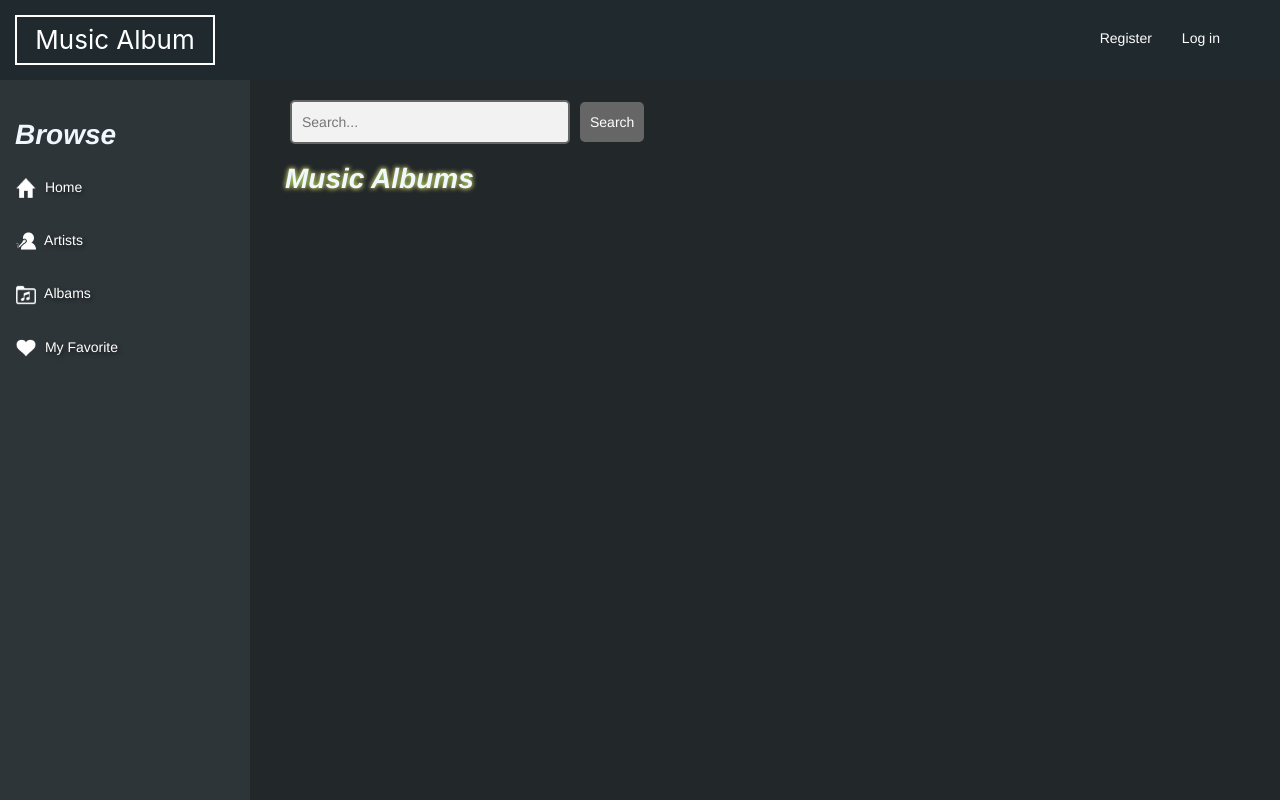
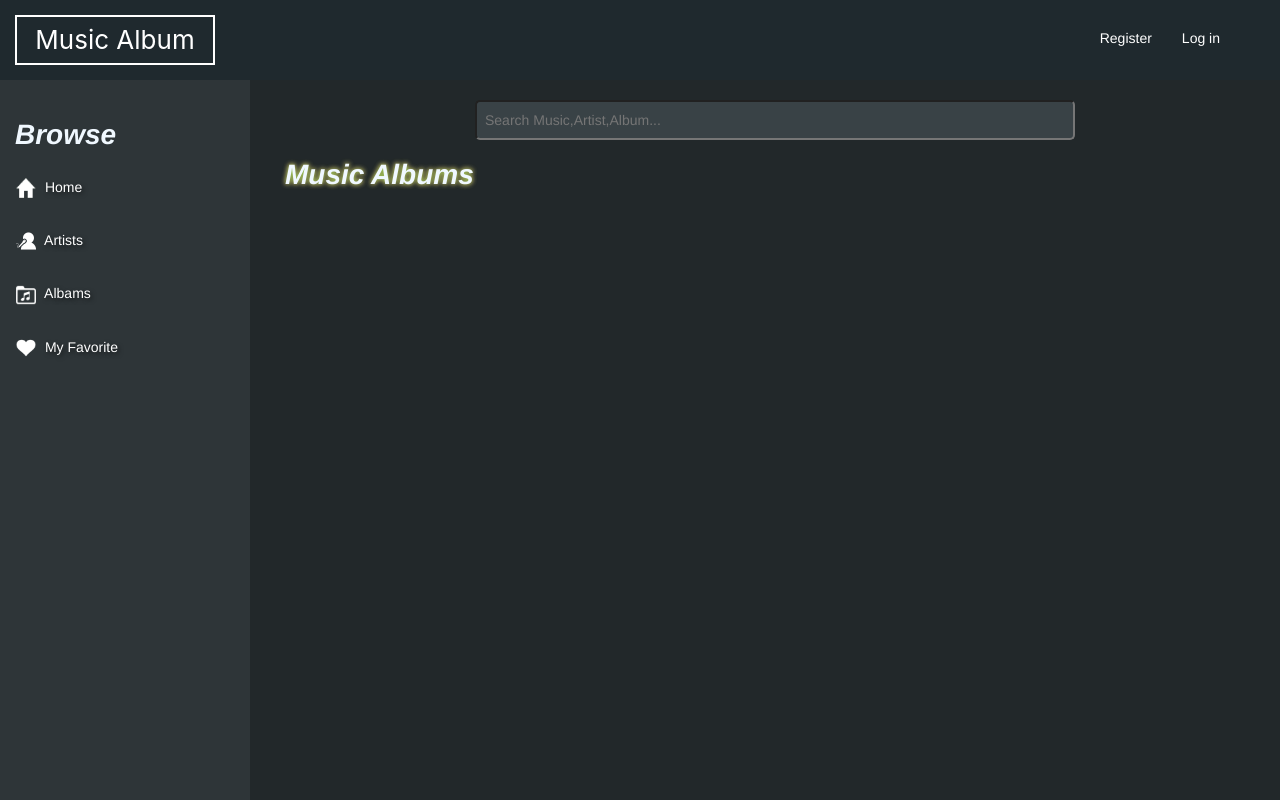
Before and after one commit to BlackPalaces/MusicAlbumWeb, an ASP.NET MVC app: template MusicAlbumWeb/Views/Home/Albams.cshtml in a window 1280 px wide. Run offline with ASP.NET Core 8 and stand-ins for ASP.NET MVC 5, Linux system fonts and the light colour scheme; the template is opened without the code that fills it, so the values that code supplies are empty; the project's own start-up code is not run, and a stand-in starts its controllers and pages; some libraries are stand-ins or nearby versions.

Commit message:
แก้ Searchbar

```diff
--- a/MusicAlbumWeb/Views/Home/Albams.cshtml
+++ b/MusicAlbumWeb/Views/Home/Albams.cshtml
@@ -10,45 +10,49 @@ ViewBag.Title = "Albams";
     <meta name="viewport" content="width=device-width, initial-scale=1.0">
     <title>YouTube Audio Player</title>
     <link href="~/Content/CardStyles.css" rel="stylesheet" />
+    <script src="~/ScriptMusic/SearchMusic.js"></script>
     <style>
 
 
-        #search-bar {
-            margin: 20px;
-            display: flex;
-            align-items: center;
+        .containersearch {
+            text-align: center;
         }
 
-        #search-input {
-            padding: 10px;
-            width: 300px;
-            font-size: 1em;
-            color: #333; /* Text color in the input field */
-            background-color: #f2f2f2; /* Light gray background */
-            border: 2px solid #666; /* Dark gray border */
-            border-radius: 5px; /* Rounded corners */
-            margin-right: 10px; /* Spacing between input and button */
-            outline: none; /* Remove default input focus outline */
+        #search-bar {
+            position: relative;
+            max-width: 600px;
+            margin: 20px auto;
         }
 
-            #search-input:focus {
-                border-color: #999; /* Darker border color on focus */
+
+        #search-input {
+            border-radius: 5px;
+            background-color: #394246;
+            width: 100%;
+            padding: 8px;
+        }
+
+        .search-results {
+            list-style-type: none;
+            padding: 0;
+            margin: 0;
+        }
+
+        .search-results-list {
+            list-style-type: none;
+            padding: 0;
+            margin: 0;
+        }
+
+            .search-results-list li {
+                padding: 5px;
+                border-bottom: 1px solid #ccc;
             }
 
-        #search-button {
-            padding: 10px;
-            font-size: 1em;
-            color: #FFFFFF;
-            background-color: #666; /* Dark gray background */
-            border: none;
-            border-radius: 5px;
-            cursor: pointer;
-            transition: background-color 0.3s ease; /* Smooth transition on hover */
-        }
+                .search-results-list li:last-child {
+                    border-bottom: none;
+                }
 
-            #search-button:hover {
-                background-color: #444; /* Darker gray on hover */
-            }
 
         h2 {
             font-weight: bold;
@@ -113,14 +117,15 @@ ViewBag.Title = "Albams";
             overflow-y: auto; /* Enable vertical scrollbar when content exceeds the height */
             margin-top: 20px; /* Adjust as needed */
         }
-
     </style>
 </head>
 <body>
 
-    <div id="search-bar">
-        <input type="text" id="search-input" placeholder="Search...">
-        <button id="search-button">Search</button>
+    <div class="containersearch">
+        <div id="search-bar">
+            <input style="width: 600px; max-width:600px;" type="text" id="search-input" placeholder="Search Music,Artist,Album..." oninput="showResults()">
+            <div id="autocomplete-results" class="autocomplete-results"></div>
+        </div>
     </div>
 
     <h2 class="b">Music Albums</h2>
```
Also changed, not shown: 1 other file.
